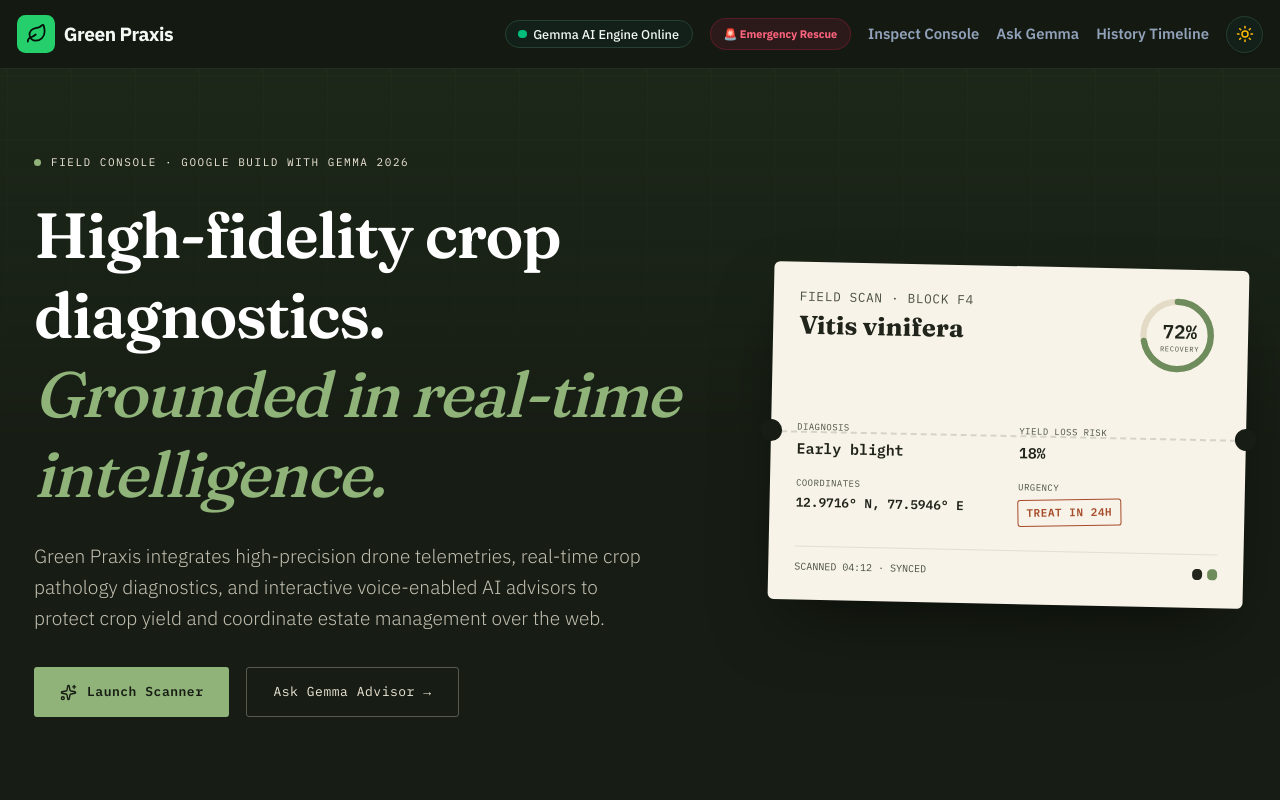
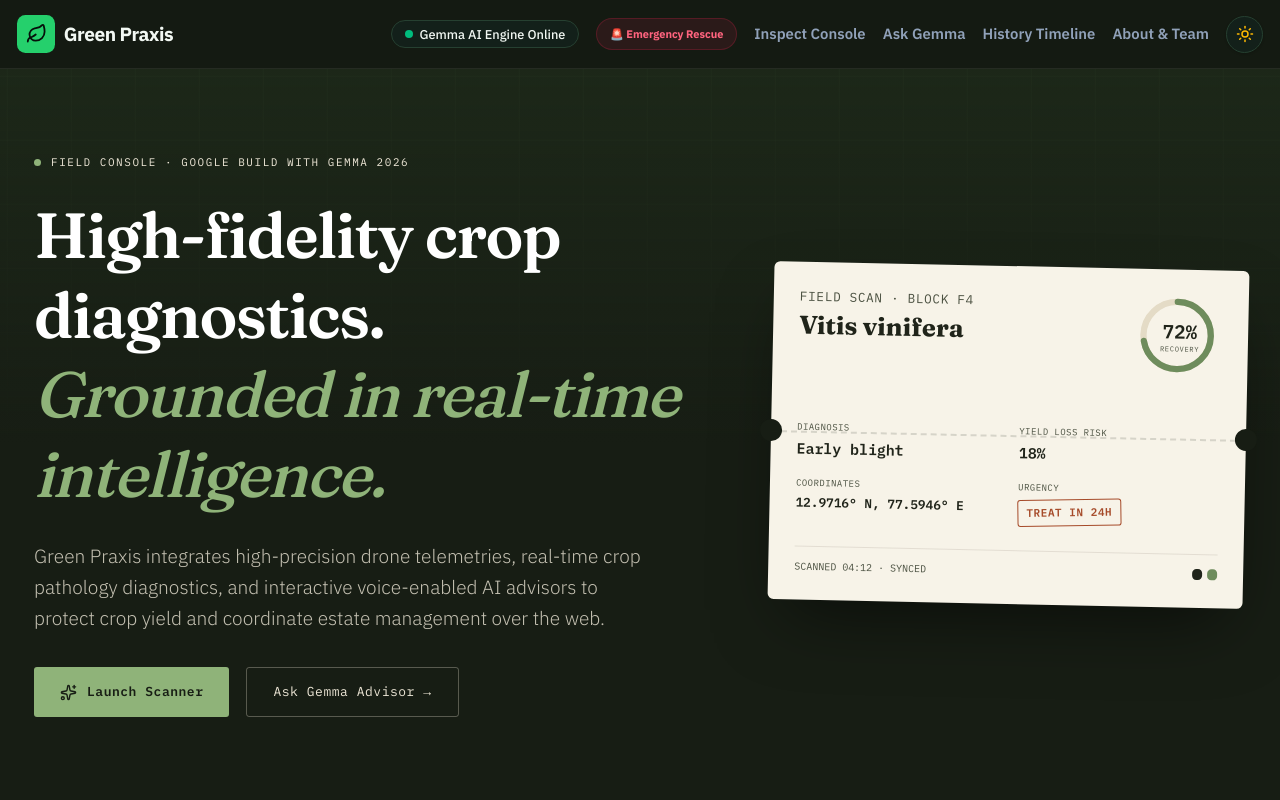
Before and after one commit to Swarup-Moulik/Gemma-Hackathon, a React (Vite) app in the folder client/: page / in a window 1280 px wide. Shown: the top 800 px of the page. Built offline with nearby package versions, Linux system fonts and the light colour scheme; a web font is replaced by a local one.

Commit message:
Add About & Team link with smooth scroll functionality

```diff
--- a/client/src/components/Navbar.jsx
+++ b/client/src/components/Navbar.jsx
@@ -92,6 +92,22 @@ function Navbar() {
             History Timeline
           </Link>
 
+          <a
+            href="#about"
+            onClick={(e) => {
+              e.preventDefault();
+              if (location.pathname !== '/') {
+                window.location.href = '/#about';
+              } else {
+                const el = document.getElementById('about');
+                if (el) el.scrollIntoView({ behavior: 'smooth' });
+              }
+            }}
+            className="text-sm font-semibold text-slate-400 hover:text-white transition-colors cursor-pointer"
+          >
+            About & Team
+          </a>
+
           {/* Theme Toggle Button */}
           <ThemeToggle />
         </div>
```
